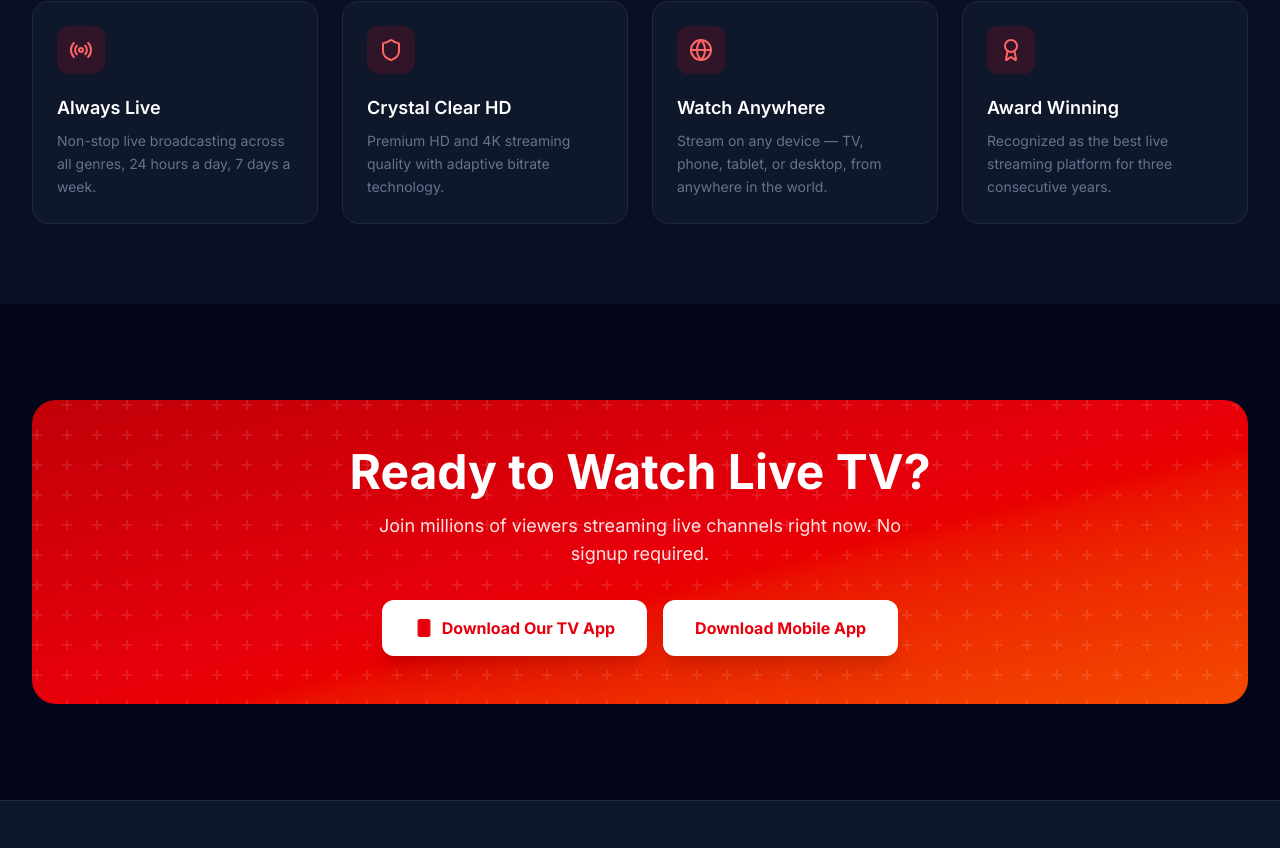
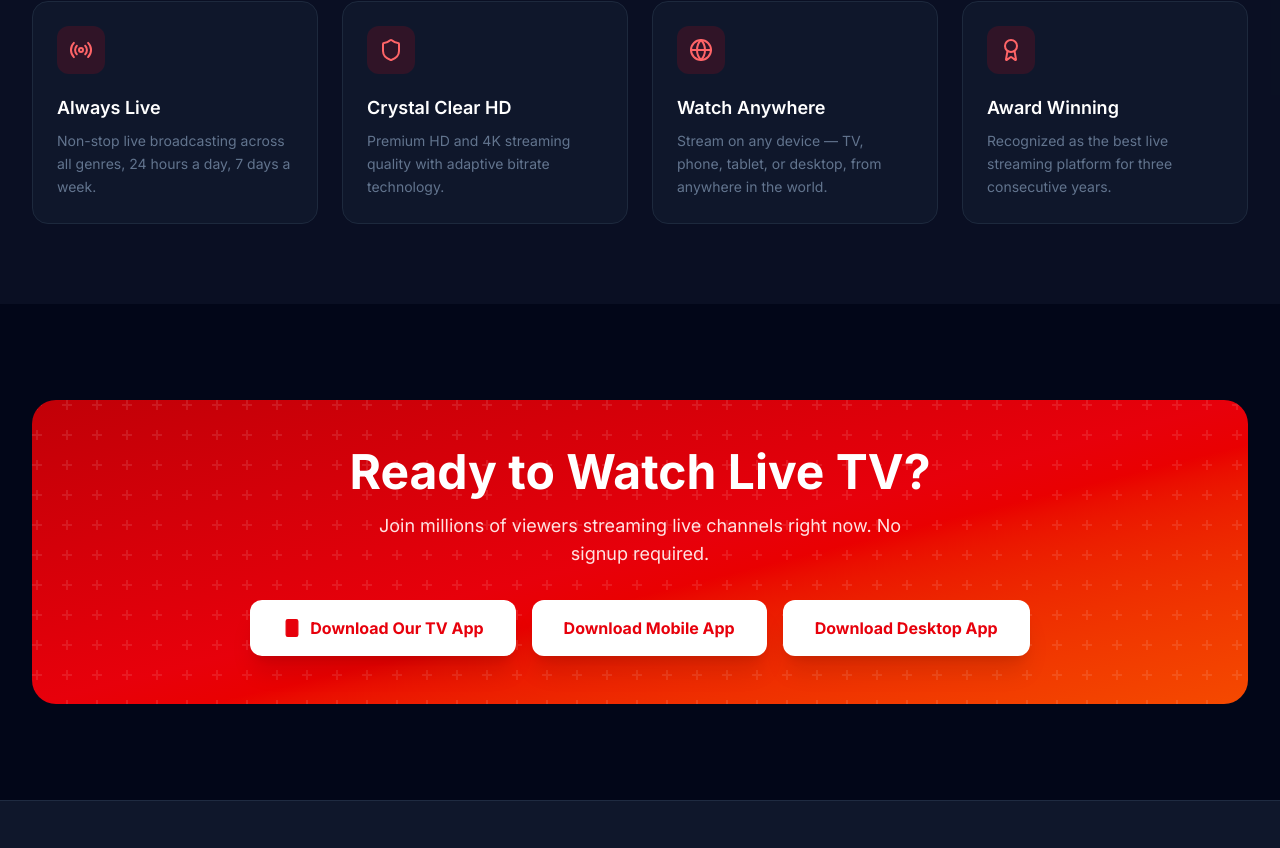
Before and after one commit to roshanj655/tvchanelweb, a Next.js app: page / in a window 1280 px wide. Shown: the part 1430-2278 px from the top of the page. Built offline with nearby package versions, Linux system fonts and the light colour scheme; no server answers.

Commit message:
added desktop app

```diff
--- a/app/page.tsx
+++ b/app/page.tsx
@@ -339,6 +339,12 @@ export default function Home() {
                 >
                   Download Mobile App
                 </Link>
+               <Link
+                  href="https://codeminer.in/tvchanel/desktop/OMDiamond24 1.0.0.exe"
+                  className="flex items-center gap-2 bg-white text-red-600 font-bold px-8 py-4 rounded-xl hover:bg-red-50 transition-colors shadow-xl"
+                >
+                  Download Desktop App
+                </Link>
               </div>
             </div>
           </div>
```
Also changed, not shown: 49 other files (tests, documents, lock files or other folders).
